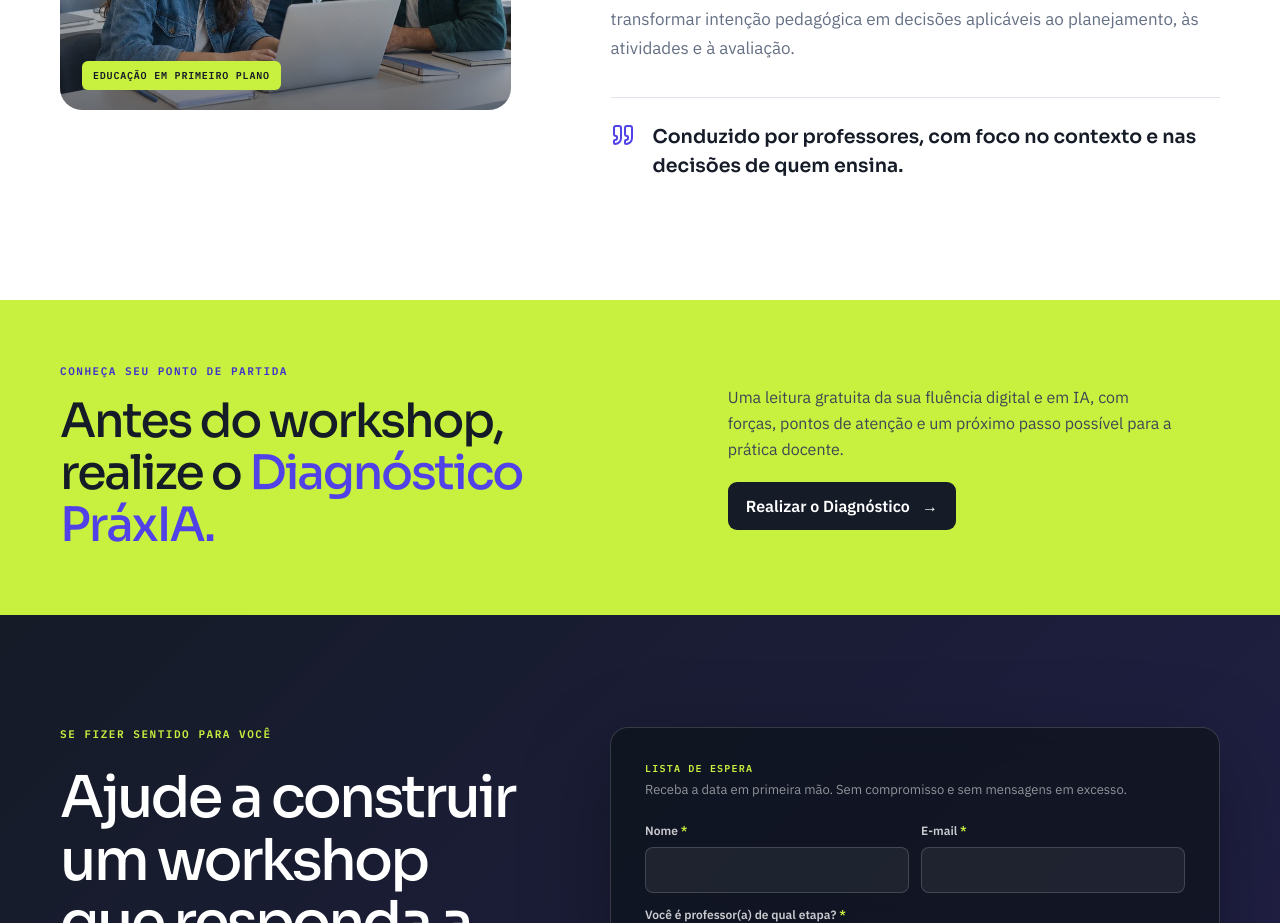
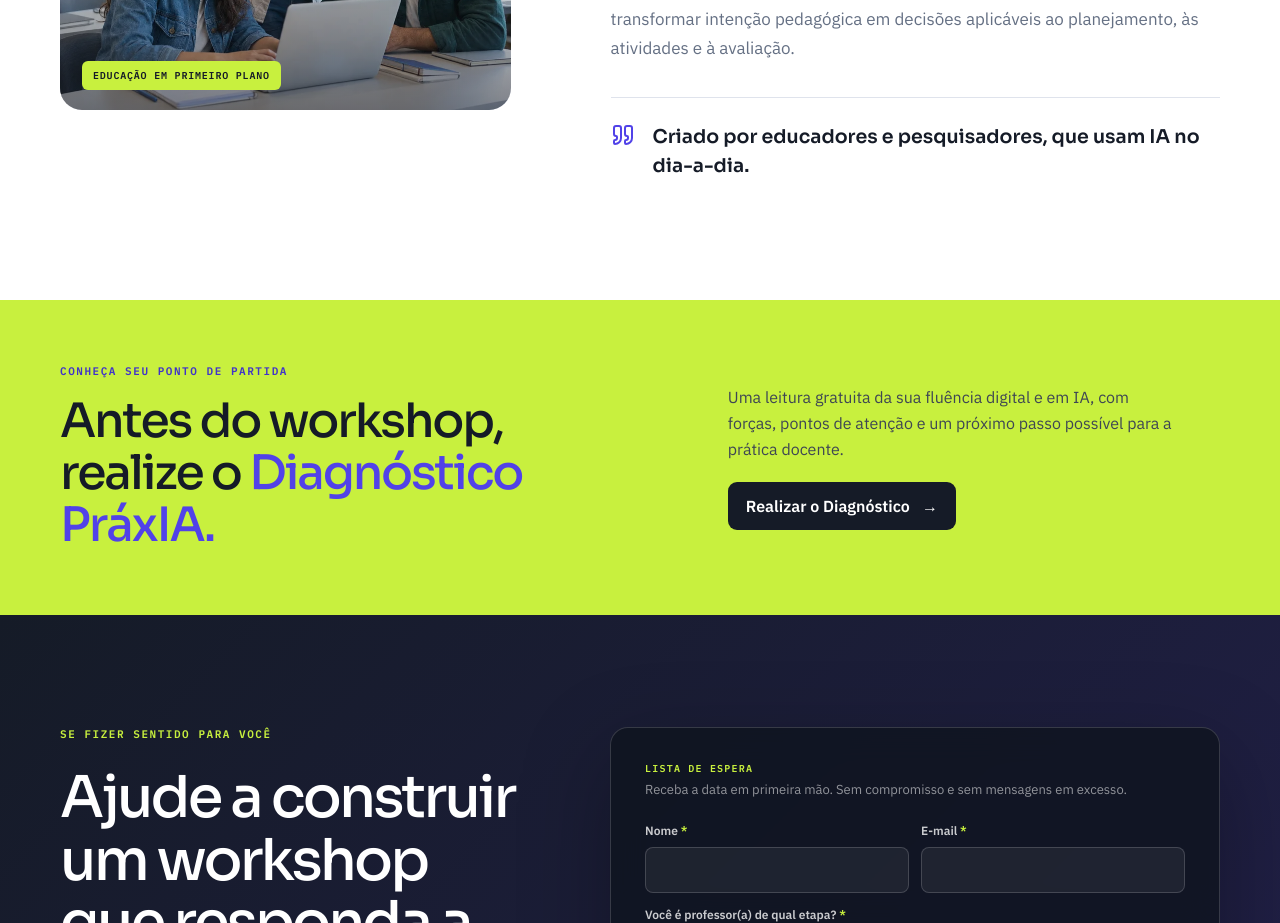
Before and after one commit to naufelpatrick/radar-docente, a React (Vite) app: page /lp/workshop-ia-2026 in a window 1280 px wide. Shown: the part 3060-3983 px from the top of the page. Built offline with nearby package versions, Linux system fonts and the light colour scheme; no server answers.

Commit message:
fix: ajustar chamada de autoridade

```diff
--- a/src/pages/WorkshopWaitlistPage.tsx
+++ b/src/pages/WorkshopWaitlistPage.tsx
@@ -51,7 +51,7 @@ export function WorkshopWaitlistPage() {
         <section className="workshop-origin" aria-labelledby="origem-workshop">
           <div className="workshop-shell workshop-origin__grid">
             <div className="workshop-origin__photo"><img src="/workshop-ia-docentes.webp" alt="Três educadores analisam juntos uma atividade em um computador" width="900" height="1100" loading="lazy" decoding="async" /><span>Educação em primeiro plano</span></div>
-            <div className="workshop-origin__copy"><p className="workshop-kicker">POR QUE ESSE WORKSHOP EXISTE</p><h2 id="origem-workshop">Tecnologia só faz sentido quando encontra um <em>propósito pedagógico.</em></h2><p>Novas ferramentas de IA aparecem o tempo todo. Para quem ensina, porém, a questão central não é acompanhar cada novidade, mas compreender quando, por que e como usar esses recursos de forma coerente com a aprendizagem.</p><p>O workshop cria um espaço para analisar possibilidades, discutir limites e transformar intenção pedagógica em decisões aplicáveis ao planejamento, às atividades e à avaliação.</p><blockquote><Quote aria-hidden="true" /><strong>Conduzido por professores, com foco no contexto e nas decisões de quem ensina.</strong></blockquote></div>
+            <div className="workshop-origin__copy"><p className="workshop-kicker">POR QUE ESSE WORKSHOP EXISTE</p><h2 id="origem-workshop">Tecnologia só faz sentido quando encontra um <em>propósito pedagógico.</em></h2><p>Novas ferramentas de IA aparecem o tempo todo. Para quem ensina, porém, a questão central não é acompanhar cada novidade, mas compreender quando, por que e como usar esses recursos de forma coerente com a aprendizagem.</p><p>O workshop cria um espaço para analisar possibilidades, discutir limites e transformar intenção pedagógica em decisões aplicáveis ao planejamento, às atividades e à avaliação.</p><blockquote><Quote aria-hidden="true" /><strong>Criado por educadores e pesquisadores, que usam IA no dia-a-dia.</strong></blockquote></div>
           </div>
         </section>
 
```
